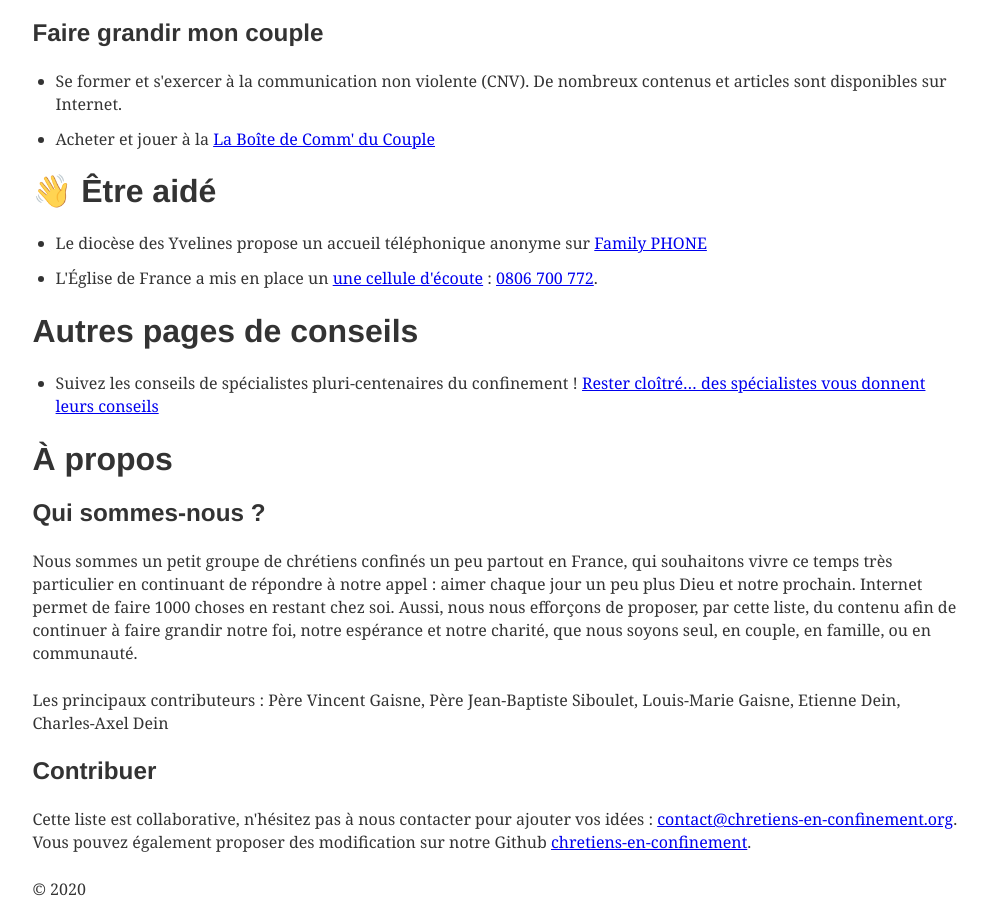
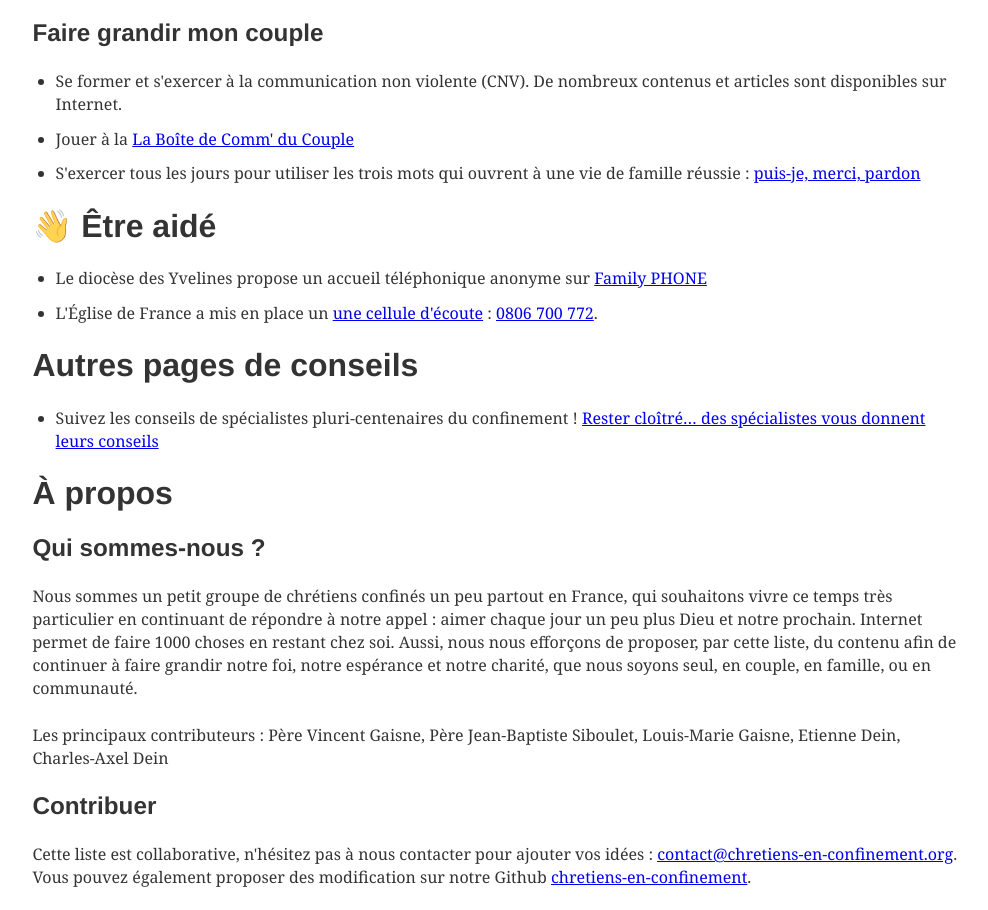
Before and after one commit to chretiens-en-confinement/website, a Gatsby site: page / in a window 1280 px wide. Shown: the part 8650-9560 px from the top of the page, without its empty margins (145-1133 px from the left). Built offline with nearby package versions, Linux system fonts and the light colour scheme; Gatsby itself is replaced by a stand-in of ours; some packages are replaced by stand-ins of ours.

Commit message:
Améliore les ressources pour le couple

```diff
--- a/src/markdown-pages/index.md
+++ b/src/markdown-pages/index.md
@@ -190,7 +190,8 @@ L'Église propose tous ses contenus en ligne :
 ## Faire grandir mon couple
 
 * Se former et s'exercer à la communication non violente (CNV). De nombreux contenus et articles sont disponibles sur Internet.
-* Acheter et jouer à la [La Boîte de Comm' du Couple](https://www.lesboitesdecomm.com/la-boite-de-comm-du-couple)
+* Jouer à la [La Boîte de Comm' du Couple](https://www.lesboitesdecomm.com/la-boite-de-comm-du-couple)
+* S'exercer tous les jours pour utiliser les trois mots qui ouvrent à une vie de famille réussie : [puis-je, merci, pardon](https://www.famillechretienne.fr/eglise/pape-et-vatican/pape-francois-trois-mots-pour-une-vie-familiale-heureuse-167312)
 
 # 👋 Être aidé
 
```
